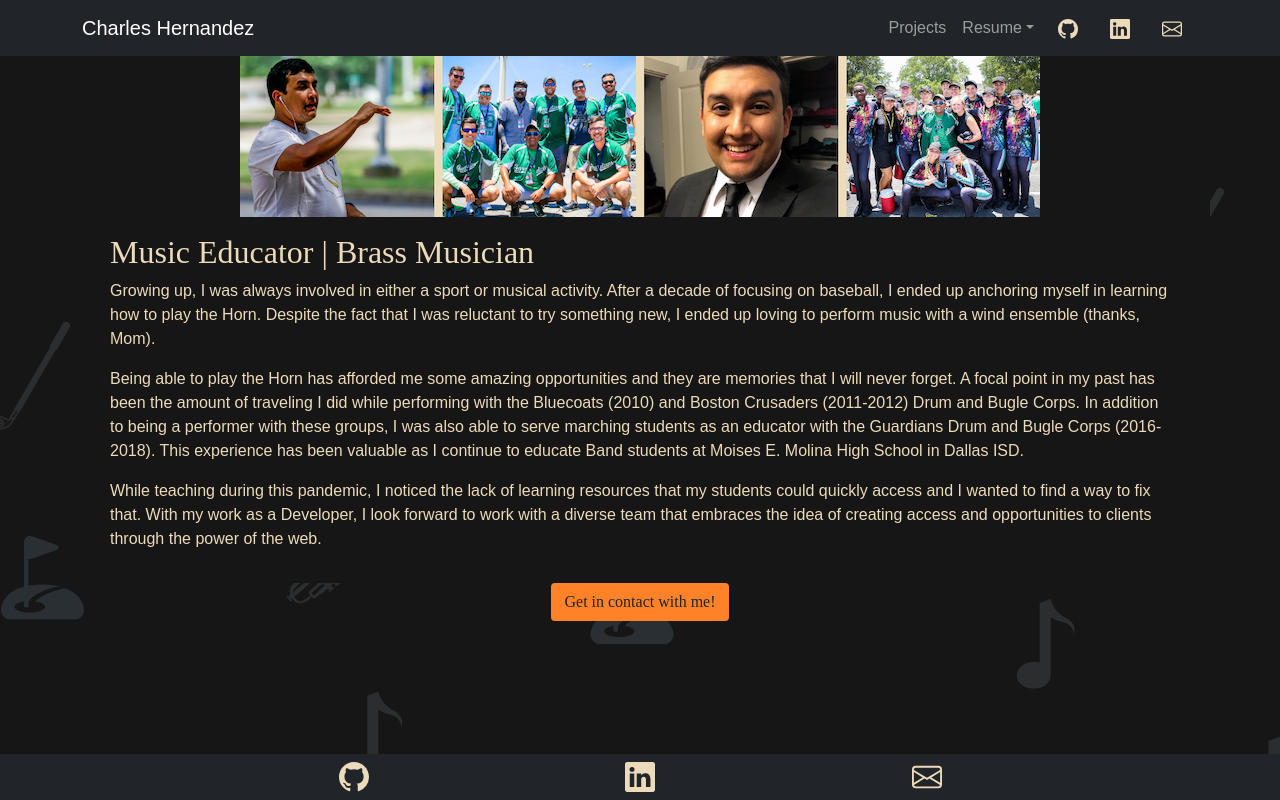
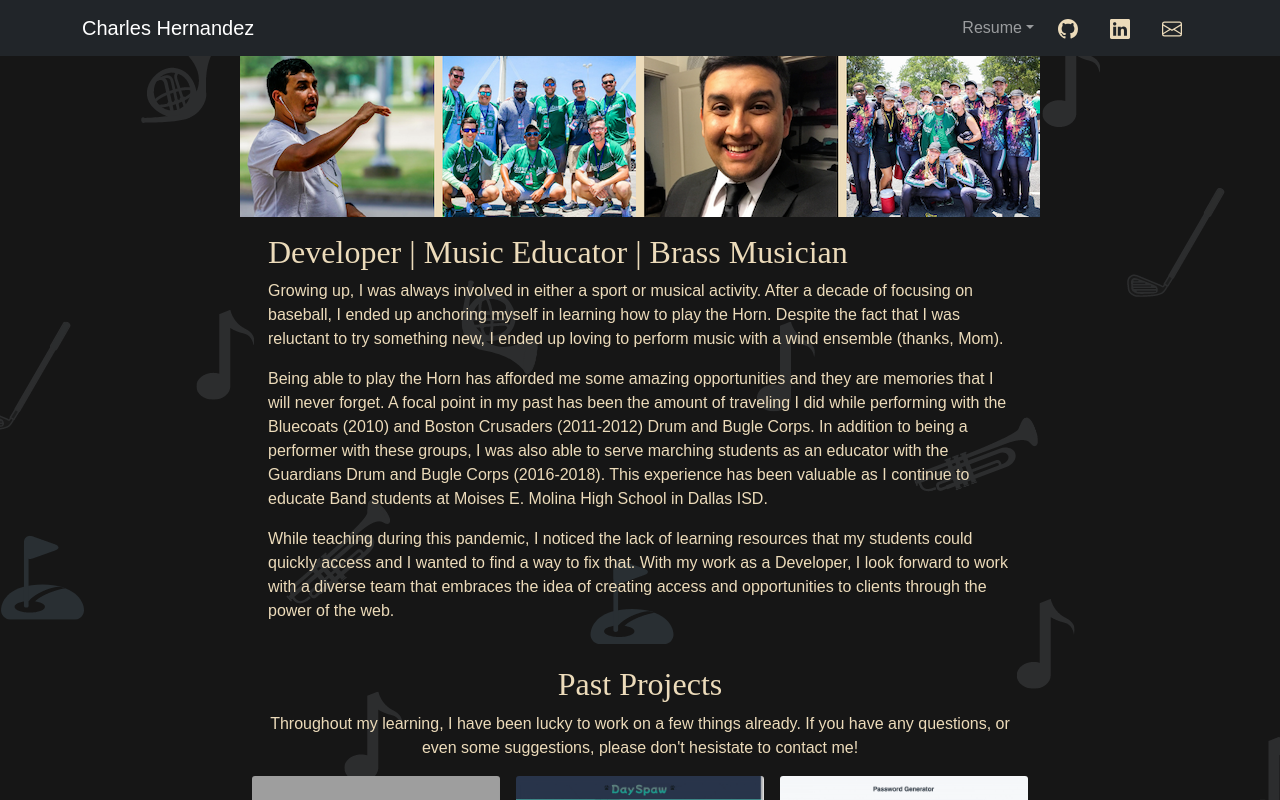
Before and after one commit to cah4758/cah4758.github.io, a React (Create React App) app: page / in a window 1280 px wide. Shown: the top 800 px of the page. Built offline with nearby package versions, Linux system fonts and the light colour scheme; grey boxes are pictures that could not be loaded; the HTML template or start-up script is replaced by a standard one.

Commit message:
SPA combination

```diff
--- a/src/App.js
+++ b/src/App.js
@@ -3,23 +3,22 @@ import { BrowserRouter as Router, Routes, Route } from "react-router-dom";
 import Linkbar from "./components/Linkbar";
 import Footer from "./components/Footer";
 import Home from "./pages/Home";
-import Projects from "./pages/Projects";
 import ContactForm from "./components/ContactForm";
 
 function App() {
   return (
     <Router>
+      <Linkbar />
       <div className="body">
-        <Linkbar />
         <div className="container">
           <Routes>
             <Route exact path="/" element={<Home />} />
-            <Route exact path="/projects" element={<Projects />} />
+            {/* <Route exact path="/projects" element={<Projects />} /> */}
           </Routes>
         </div>
         <ContactForm />
-        <Footer />
       </div>
+      <Footer />
     </Router>
   );
 }
--- a/src/components/AboutMe.js
+++ b/src/components/AboutMe.js
@@ -12,7 +12,7 @@ const imgStyle = {
 
 function AboutMe() {
   return (
-    <Container id="about-me">
+    <Container id="about-me" className="section">
       <div className="d-flex justify-content-center">
         <Image
           className="col-l-12 d-none d-lg-block"
@@ -26,8 +26,8 @@ function AboutMe() {
           alt="Guardians Brass staff 2018"
         />
       </div>
-      <div className="section p-3 bg-transparent" id="about-me">
-        <h1>Music Educator | Brass Musician</h1>
+      <div className="p-3 bg-none">
+        <h1>Developer | Music Educator | Brass Musician</h1>
 
         <p>
           Growing up, I was always involved in either a sport or musical
--- a/src/components/Footer.js
+++ b/src/components/Footer.js
@@ -5,7 +5,7 @@ import "../index.css";
 
 function Footer() {
   return (
-    <Navbar bg="dark" variant="dark" expand="lg" fixed="bottom">
+    <Navbar bg="dark" variant="dark" expand="lg" sticky="bottom">
       <div className="container d-flex justify-content-evenly bg-dark">
         <a href="https://github.com/cah4758" target="_blank" rel="noreferrer">
           <Github size={30} />
--- a/src/components/Linkbar.js
+++ b/src/components/Linkbar.js
@@ -18,9 +18,9 @@ function Linkbar() {
           <Navbar.Toggle aria-controls="navbar" />
           <Navbar.Collapse id="navbar" className="justify-content-end">
             <Nav className="ml-auto">
-              <Nav.Link as={Link} to="/projects">
+              {/* <Nav.Link as={Link} to="#projects">
                 Projects
-              </Nav.Link>
+              </Nav.Link> */}
               {/* Working to populate resume to homepage */}
               {/* <Nav.Link as={Link} to="#resume">
                 Resume
--- a/src/pages/Projects.js
+++ b/src/components/Projects.js
@@ -1,5 +1,6 @@
 import React from "react";
-import ProjectCard from "../components/ProjectCard";
+import { Container } from "react-bootstrap";
+import ProjectCard from "./ProjectCard";
 import budgetTracker from "../images/budget-tracker.gif";
 import weatherApp from "../images/weather-app.gif";
 import password from "../images/pwdGen.gif";
@@ -61,8 +62,8 @@ const projectList = [
 
 export default function Projects() {
   return (
-    <>
-      <h2 className="text-center">Current Projects</h2>
+    <Container id="projects" className="section">
+      <h2 className="text-center">Past Projects</h2>
       <p className="text-center">
         Throughout my learning, I have been lucky to work on a few things
         already. If you have any questions, or even some suggestions, please
@@ -81,6 +82,6 @@ export default function Projects() {
           />
         ))}
       </div>
-    </>
+    </Container>
   );
 }
--- a/src/index.css
+++ b/src/index.css
@@ -10,16 +10,34 @@
   margin: 0;
   color: var(--text);
 }
+html{
+  background-color: var(--background);
+}
 
 body {
+  background-image: url("./images/background.png");
   margin: 0;
   padding: 0;
-  background-image: url("./images/background.png");
+  display: flex;
+  align-items: center;
   /* font-family: -apple-system, BlinkMacSystemFont, "Segoe UI", "Roboto", "Oxygen",
-    "Ubuntu", "Cantarell", "Fira Sans", "Droid Sans", "Helvetica Neue",
-    sans-serif; */
+  "Ubuntu", "Cantarell", "Fira Sans", "Droid Sans", "Helvetica Neue",
+  sans-serif; */
   -webkit-font-smoothing: antialiased;
   -moz-osx-font-smoothing: grayscale;
+}
+
+.section{
+  display: flex;
+  align-items: center;
+  justify-content: center;
+  flex-wrap: wrap;
+  max-width: 800px;
+  margin-bottom: 10px;
+}
+
+nav{
+  width: 100vw;
 }
 
 code {
@@ -46,10 +64,6 @@ p {
   font-family: "Poppins", sans-serif;
 }
 
-.container {
-  background-color: var(--background);
-}
-
 main {
   display: flex;
   flex-wrap: wrap;
@@ -65,11 +79,11 @@ main {
   opacity: 80%;
 }
 
-span,
+/* span,
 .card-title {
   background-color: var(--background);
 }
 
 .card-content {
   background-color: var(--primary);
-}
+} */
--- a/src/pages/Home.js
+++ b/src/pages/Home.js
@@ -1,10 +1,12 @@
 import React from "react";
 import AboutMe from "../components/AboutMe";
+import Projects from "../components/Projects";
 
 const Home = () => {
   return (
     <>
       <AboutMe />
+      <Projects />
     </>
   );
 };
```
